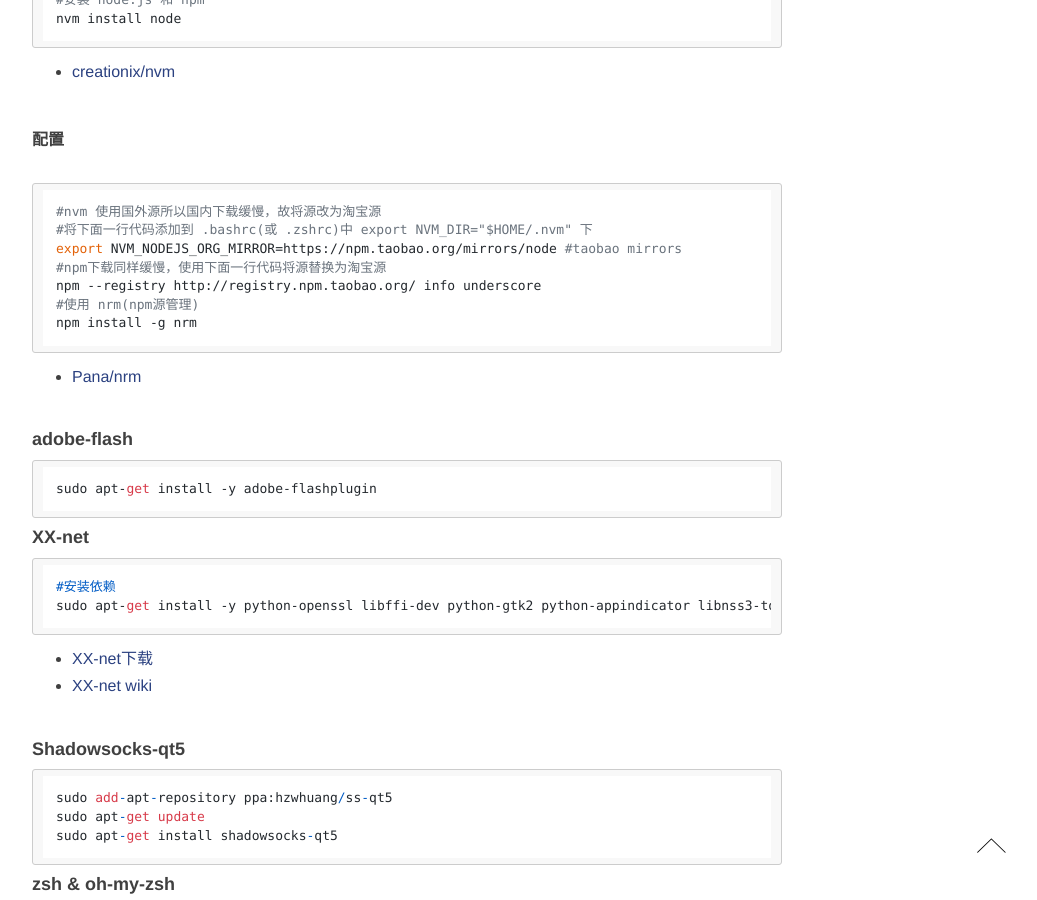
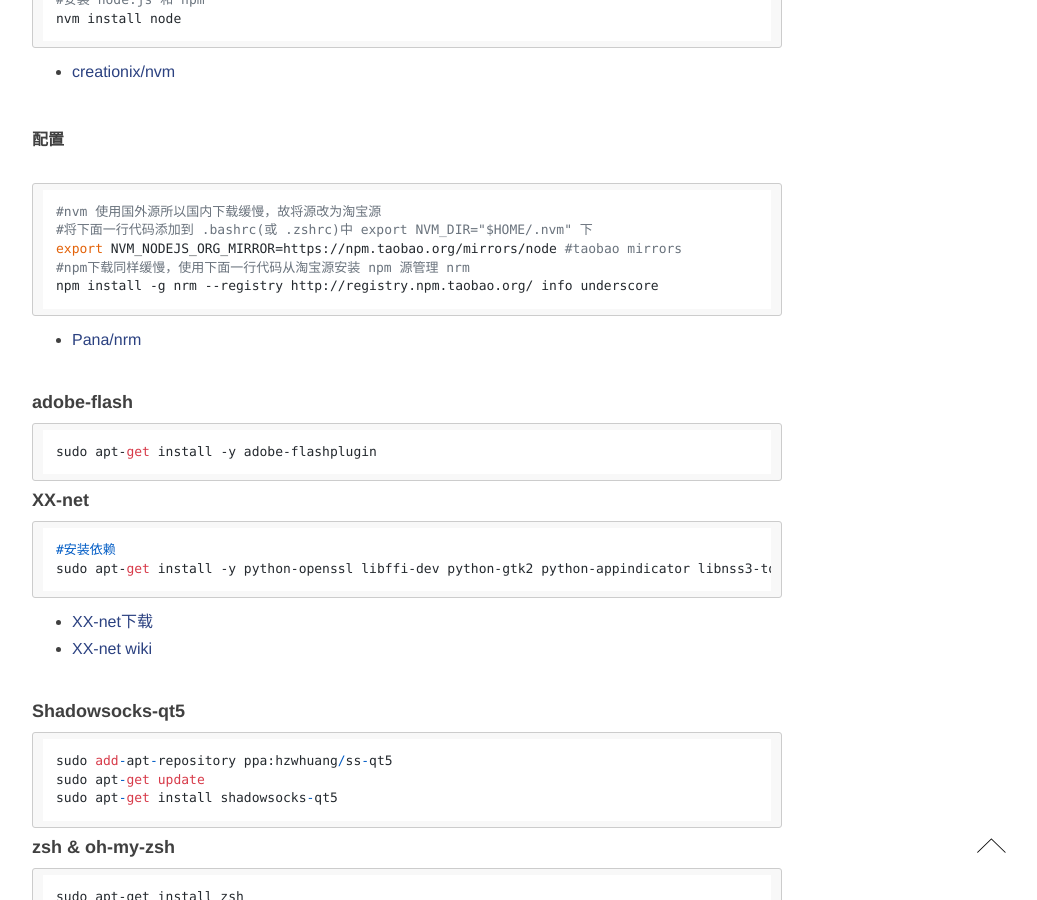
Before and after one commit to aleng-zhang/Blog, a Jekyll site: the page built from _posts/2017-07-07-Ubuntu.md, in a window 1280 px wide and 900 px high, scrolled down 3731 px. Shown: the whole window, without its empty margins (233-1270 px from the left). Built offline with Jekyll 4.4.1, drawn with Linux system fonts in a browser that asks for light colours; nearby versions of some CDN libraries; comment, search, counter and statistics services are not loaded.

Commit message:
Change nodejs安装部分

```diff
--- a/_posts/2017-07-07-Ubuntu.md
+++ b/_posts/2017-07-07-Ubuntu.md
@@ -128,10 +128,8 @@
 #nvm 使用国外源所以国内下载缓慢，故将源改为淘宝源
 #将下面一行代码添加到 .bashrc(或 .zshrc)中 export NVM_DIR="$HOME/.nvm" 下
 export NVM_NODEJS_ORG_MIRROR=https://npm.taobao.org/mirrors/node #taobao mirrors
-#npm下载同样缓慢，使用下面一行代码将源替换为淘宝源
-npm --registry http://registry.npm.taobao.org/ info underscore
-#使用 nrm(npm源管理)
-npm install -g nrm
+#npm下载同样缓慢，使用下面一行代码从淘宝源安装 npm 源管理 nrm
+npm install -g nrm --registry http://registry.npm.taobao.org/ info underscore
 ~~~
 + [Pana/nrm](https://github.com/Pana/nrm)
 
```
